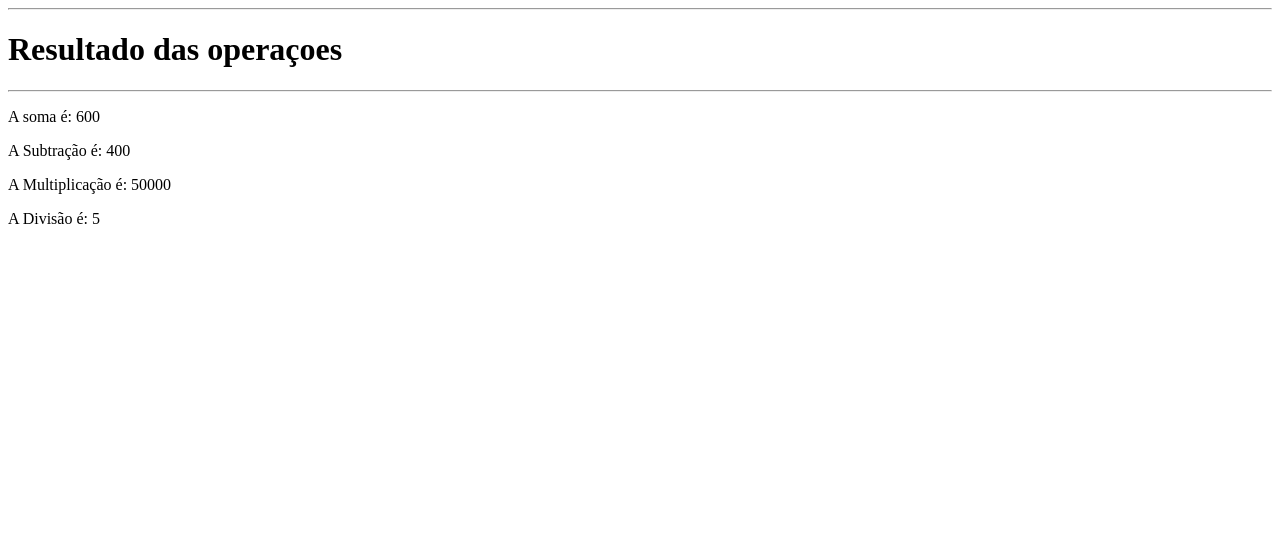
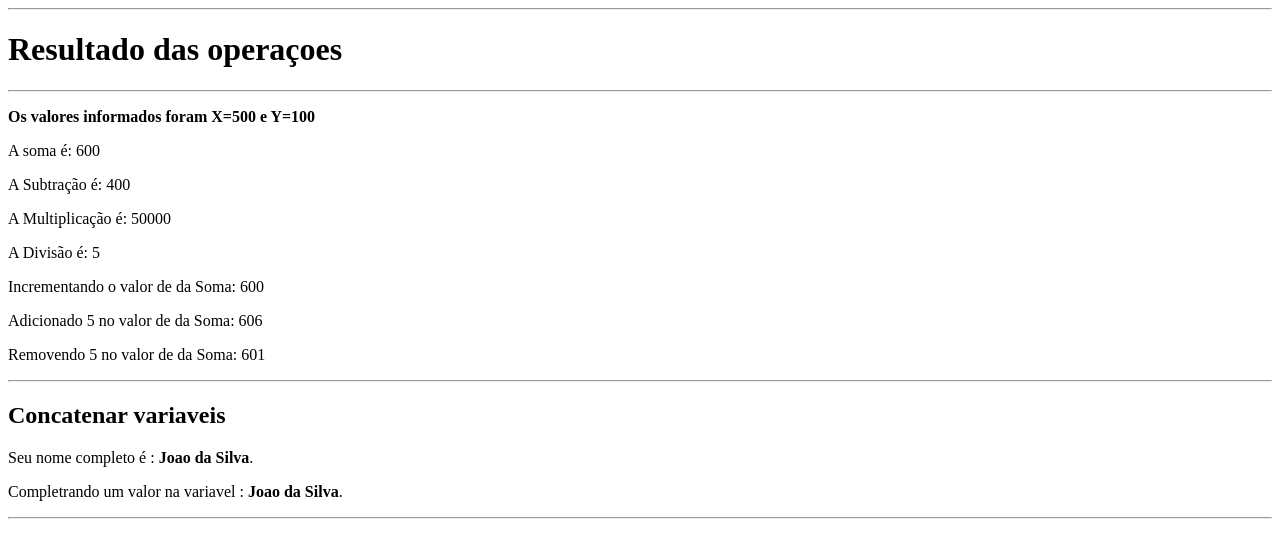
Before and after one commit to AnselmoPfeifer/CursoPHP-Basico, a PHP site: page /04-Principais-Operadores.php in a window 1280 px wide. Shown: the top 558 px of the page. Run offline with PHP 8.4, Linux system fonts and the light colour scheme.

Commit message:
Principais Operadores, Incremento e Concatenar

```diff
--- a/Aula-01/04-Principais-Operadores.php
+++ b/Aula-01/04-Principais-Operadores.php
@@ -5,6 +5,8 @@
 	$subtrai = $x-$y;
 	$multiplicacao = $x*$y;
 	$divide = $x/$y;
+	$primeiroNome = " Joao";
+	$segundoNome = " da Silva"
 ?>
 <!Doctype html>
 <html>
@@ -17,6 +19,9 @@
 	  	<h1>Resultado das operaçoes</h1>
 	  <hr>
 	  <p>
+	  	<b>Os valores informados foram <?php echo 'X='.$x.' e Y='.$y; ?></b>
+	  </p>
+	  <p>
 	  		A soma é: <?php echo $soma;?>
 	  </p>
 	  <p>
@@ -25,9 +30,26 @@
 	  <p>
 	  		A Multiplicação é: <?php echo $multiplicacao;?>
 	  </p>
-	 	<p>
+	  <p>
 	  		A Divisão é: <?php echo $divide;?>
 	  </p>
-
+	  <p>
+	  	Incrementando o valor de da Soma: <?php echo $soma++; ?>
+	  </p>
+	  <p>
+	  	Adicionado 5 no valor de da Soma: <?php echo $soma+= 5; ?>
+	  </p>
+	  <p>
+	  	Removendo  5 no valor de da Soma: <?php echo $soma-= 5; ?>
+	  </p>
+	  <hr>
+	  	<h2>Concatenar variaveis</h2>
+	  	<p>
+	  		Seu nome completo é : <b><?php echo $primeiroNome.	$segundoNome; ?></b>.
+	  	</p>
+	   	<p>
+	  		Completrando um valor na variavel : <b><?php echo $primeiroNome.= " da Silva"; ?></b>.
+	  	</p>
+	  <hr>
 	</body>
 </html>
```
Also changed, not shown: 1 other file.
